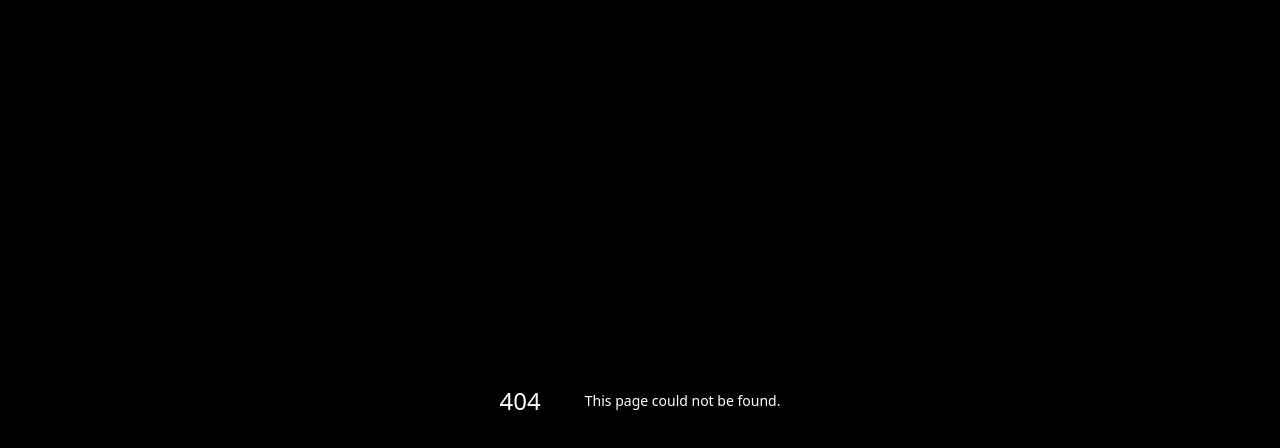
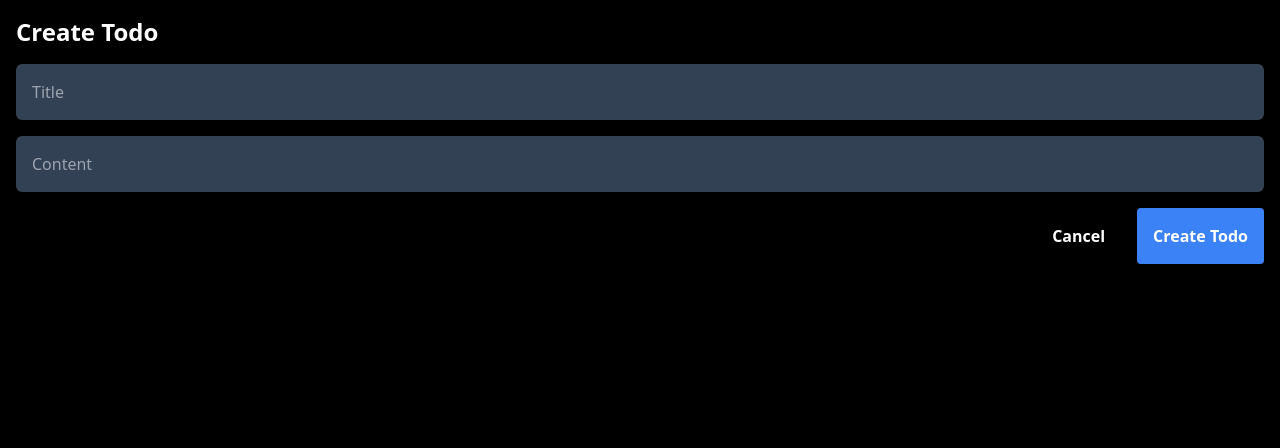
Before and after one commit to milanharia/next-todos, a Next.js app: page /create in a window 1280 px wide. Before the commit this address had no page. Shown: the top 448 px of the page. Built offline with nearby package versions, Linux system fonts and the light colour scheme.

Commit message:
add create todo modal

```diff
--- /dev/null
+++ b/src/app/@modal/(.)create/page.tsx
@@ -0,0 +1,10 @@
+import { CreateTodo } from "@/components/create-todo";
+import { Modal } from "@/components/modal";
+
+export default async function CreateTodoModal() {
+  return (
+    <Modal>
+      <CreateTodo />
+    </Modal>
+  );
+}
--- /dev/null
+++ b/src/app/@modal/default.tsx
@@ -0,0 +1,3 @@
+export default function DefaultModal() {
+  return null;
+}
--- /dev/null
+++ b/src/app/create/page.tsx
@@ -0,0 +1,5 @@
+import { CreateTodo } from "@/components/create-todo";
+
+export default function CreateTodoPage() {
+  return <CreateTodo />;
+}
--- a/src/app/layout.tsx
+++ b/src/app/layout.tsx
@@ -21,8 +21,10 @@ export const metadata: Metadata = {
 
 export default function RootLayout({
   children,
+  modal,
 }: Readonly<{
   children: React.ReactNode;
+  modal: React.ReactNode;
 }>) {
   return (
     <ClerkProvider>
@@ -31,6 +33,8 @@ export default function RootLayout({
           className={`${geistSans.variable} ${geistMono.variable} antialiased bg-black text-white`}
         >
           {children}
+          {modal}
+          <div id="modal-root" />
         </body>
       </html>
     </ClerkProvider>
--- a/src/app/page.tsx
+++ b/src/app/page.tsx
@@ -2,6 +2,7 @@ import { UserButton } from "@clerk/nextjs";
 import { ProfileLoadingSkeleton } from "@/components/profile-loading-skeleton";
 import { addUserToDb } from "@/server/actions";
 import { TodoList } from "@/components/todo-list";
+import Link from "next/link";
 
 const mockTodos = [
   {
@@ -34,7 +35,7 @@ const mockTodos = [
 ];
 
 export default async function HomePage() {
-  await addUserToDb();
+  // await addUserToDb();
 
   return (
     <main className="">
@@ -47,9 +48,12 @@ export default async function HomePage() {
       </header>
       <section className="grid grid-cols-12 gap-4 min-h-[calc(100vh-65px)]">
         <div className="col-span-3 p-4 border-r ">
-          <button className="bg-blue-500 hover:bg-blue-700 text-white font-bold py-4 px-4 rounded mb-4 w-full text-left">
+          <Link
+            href="/create"
+            className="block bg-blue-500 hover:bg-blue-700 text-white font-bold py-4 px-4 rounded mb-4 w-full text-left"
+          >
             Create Todo
-          </button>
+          </Link>
           <input
             type="text"
             className="bg-slate-800 mb-4 p-4 rounded-md w-full"
--- /dev/null
+++ b/src/components/create-todo.tsx
@@ -0,0 +1,29 @@
+export function CreateTodo() {
+  return (
+    <div className="p-4 text-white">
+      <h1 className="text-2xl font-semibold mb-4">Create Todo</h1>
+      <form>
+        <input
+          type="text"
+          name="title"
+          className="bg-slate-700 mb-4 p-4 rounded-md w-full"
+          placeholder="Title"
+        />
+        <input
+          type="text"
+          name="content"
+          className="bg-slate-700 mb-4 p-4 rounded-md w-full"
+          placeholder="Content"
+        />
+        <div className="flex gap-4 items-center float-end">
+          <button className=" text-white font-bold py-4 px-4 rounded mb-4 float-end">
+            Cancel
+          </button>
+          <button className="bg-blue-500 hover:bg-blue-700 text-white font-bold py-4 px-4 rounded mb-4">
+            Create Todo
+          </button>
+        </div>
+      </form>
+    </div>
+  );
+}
--- /dev/null
+++ b/src/components/modal.tsx
@@ -0,0 +1,40 @@
+"use client";
+
+import { type ElementRef, useEffect, useRef } from "react";
+import { useRouter } from "next/navigation";
+import { createPortal } from "react-dom";
+import { CloseIcon } from "@/app/icons";
+
+export function Modal({ children }: { children: React.ReactNode }) {
+  const router = useRouter();
+  const dialogRef = useRef<ElementRef<"dialog">>(null);
+
+  useEffect(() => {
+    if (!dialogRef.current?.open) {
+      dialogRef.current?.showModal();
+    }
+  }, []);
+
+  function onDismiss() {
+    router.back();
+  }
+
+  return createPortal(
+    <dialog
+      ref={dialogRef}
+      className="absolute h-screen w-screen bg-black/80 flex items-center justify-center"
+      onClose={onDismiss}
+    >
+      <div className="bg-slate-800 rounded-md relative">
+        <button
+          onClick={onDismiss}
+          className="absolute top-4 right-4 text-white"
+        >
+          <CloseIcon />
+        </button>
+        {children}
+      </div>
+    </dialog>,
+    document.getElementById("modal-root")!
+  );
+}
```
